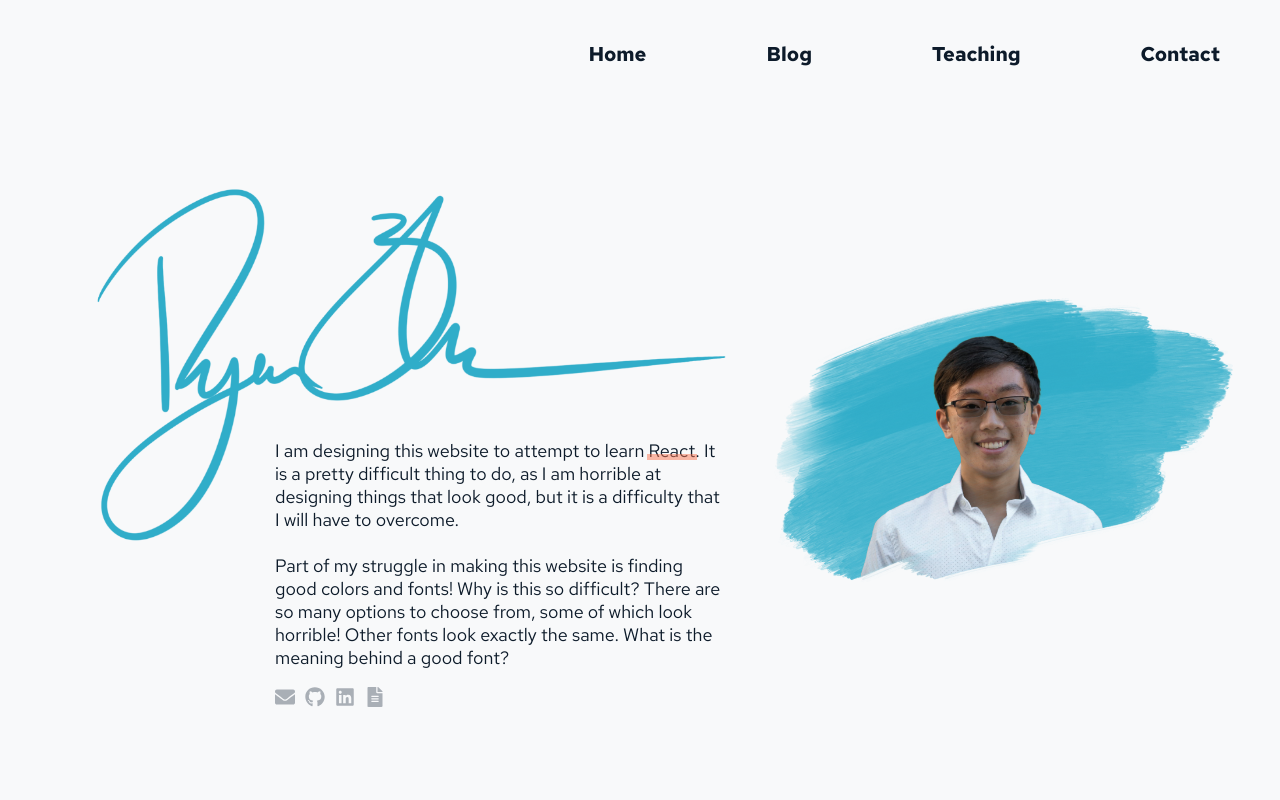
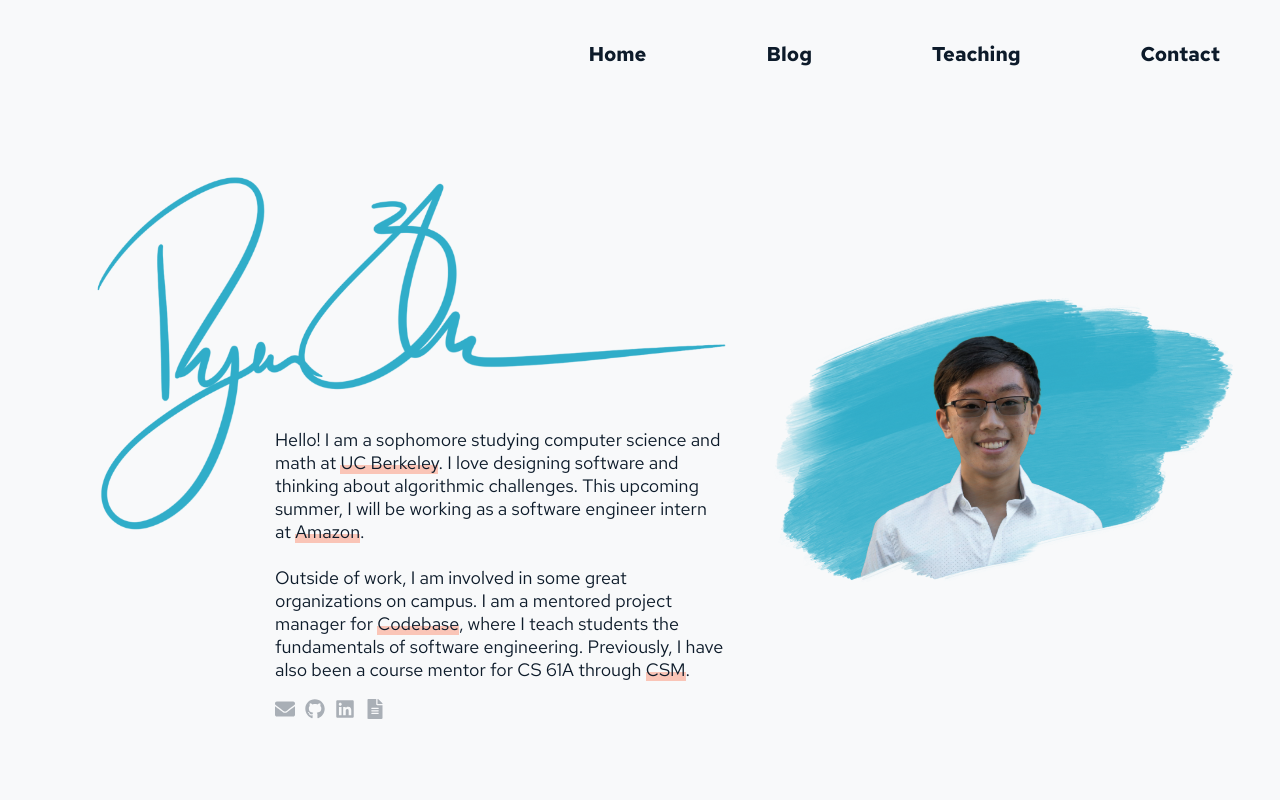
Before and after one commit to KnightAsterial/react-personal-website, a React (Create React App) app: page / in a window 1280 px wide. Shown: the top 800 px of the page. Built offline with nearby package versions, Linux system fonts and the light colour scheme.

Commit message:
touchups before publishing

```diff
--- a/src/pages/HomePage/HomePage.css
+++ b/src/pages/HomePage/HomePage.css
@@ -34,8 +34,13 @@ a.text-link {
   text-decoration: none;
   position: relative;
   color: var(--main-black);
+  box-shadow: 0 -.5em 0 rgba(252, 119, 83, 0.4) inset;
+  transition: ease-out 0.25s;
 }
-a.text-link::after {
+a.text-link:hover {
+  box-shadow: 0 -1.3em 0 rgba(252, 119, 83, 0.4) inset;
+}
+/* a.text-link::after {
   content: "";
   background-color: rgba(252, 119, 83, 0.5);
   width: calc(100% + 0.2em);
@@ -48,7 +53,7 @@ a.text-link::after {
 
 a.text-link:hover::after {
   height: 87%;
-}
+} */
 
 a.icon-link {
   color: var(--accent-gray);
--- a/src/pages/HomePage/HomePage.js
+++ b/src/pages/HomePage/HomePage.js
@@ -17,6 +17,7 @@ class HomePage extends React.Component {
     };
 
     this.descriptionRef = React.createRef();
+    this.inputRef = React.createRef();
     this.reachedPortfolio = false;
     this.typewriterWordIndex = 0;
     this.typewriterCharIndex = 0;
@@ -61,9 +62,10 @@ class HomePage extends React.Component {
         this.typewriterCharIndex = 0;
         setTimeout(this.handleTypewriter, this.typewriterSpeed);
       } else if (this.typewriterWordIndex === typewriterWords.length) {
-        setTimeout(() => {this.setState(
-          {filterText: "", filters:[""], inputPlaceholder: filler}
-        )}, this.typewriterSpeed * 4);
+        setTimeout(() => {
+          this.setState({filterText: "", filters:[""], inputPlaceholder: filler});
+          this.inputRef.current.focus()
+        }, this.typewriterSpeed * 4);
       }
     }
   }
@@ -96,7 +98,7 @@ class HomePage extends React.Component {
           <div ref={this.descriptionRef} className="description">
             <img alt="Ryan Zhao signature" src={signature}></img>
             <div className="text">
-              <p>I am designing this website to attempt to learn <a className="text-link" href="https://reactjs.org/">React</a>. It is a pretty difficult thing to do, as I am horrible at designing things that look good, but it is a difficulty that I will have to overcome. <br /> <br />Part of my struggle in making this website is finding good colors and fonts! Why is this so difficult? There are so many options to choose from, some of which look horrible! Other fonts look exactly the same. What is the meaning behind a good font?</p>
+              <p>Hello! I am a sophomore studying computer science and math at <a className="text-link" href="https://www.berkeley.edu/" target="_blank" rel="noopener noreferrer">UC Berkeley</a>. I love designing software and thinking about algorithmic challenges. This upcoming summer, I will be working as a software engineer intern at <a className="text-link" href="https://www.amazon.com/" target="_blank" rel="noopener noreferrer">Amazon</a>.<br /><br />Outside of work, I am involved in some great organizations on campus. I am a mentored project manager for <a className="text-link" href="https://codebase.berkeley.edu/" target="_blank" rel="noopener noreferrer">Codebase</a>, where I teach students the fundamentals of software engineering. Previously, I have also been a course mentor for CS 61A through <a className="text-link" href="https://csmentors.berkeley.edu/" target="_blank" rel="noopener noreferrer">CSM</a>.</p>
               <a href="mailto:ryanzhao@berkeley.edu" target="_blank" rel="noopener noreferrer" className="icon-link"><FaEnvelope /></a>
               <a href="https://github.com/KnightAsterial" target="_blank" rel="noopener noreferrer" className="icon-link"><FaGithub /></a>
               <a href="https://www.linkedin.com/in/ryan-zhao-ab4752121" target="_blank" rel="noopener noreferrer" className="icon-link"><FaLinkedin /></a>
@@ -120,7 +122,7 @@ class HomePage extends React.Component {
               <span>I work with&nbsp;</span>
               <div className="accomplish-input-overlay">
                 <span className="accomplish-input-gray">{this.state.inputPlaceholder}</span>
-                <input autoComplete="off" value={this.state.filterText} onChange={this.handleFilterInput}></input>
+                <input autoComplete="off" ref={this.inputRef} value={this.state.filterText} onChange={this.handleFilterInput}></input>
 
               </div>
             </div>
```
Also changed, not shown: 1 other file (tests, documents, lock files or other folders).
